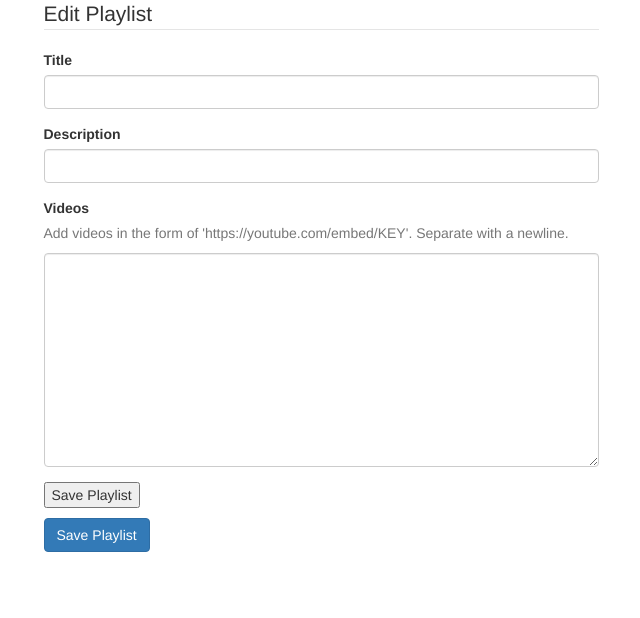
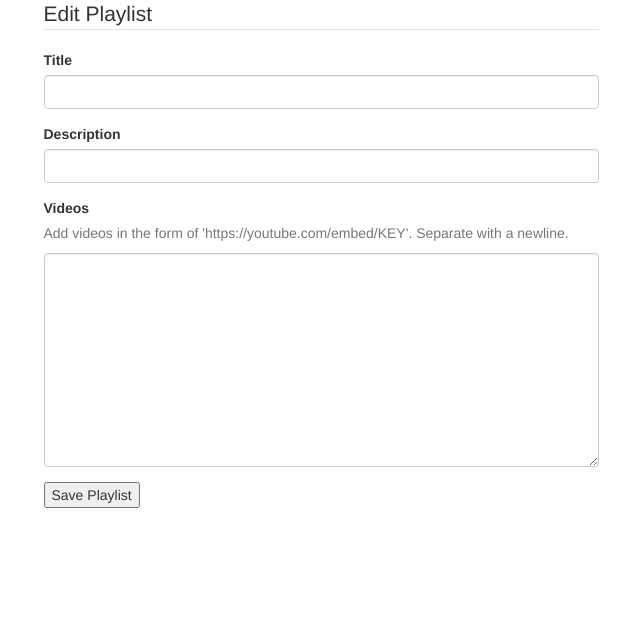
Before and after one commit to Beck-Haywood/playlister, a Flask app: template templates/playlists_edit.html in a window 1280 px wide. Shown: the part 73-691 px from the top of the page, without its empty margins (319-959 px from the left). Run offline with Flask 2, Linux system fonts and the light colour scheme; the template is opened without the code that fills it, so the values that code supplies are empty; some libraries are stand-ins or nearby versions.

Commit message:
Deleted a save button

```diff
--- a/templates/playlists_edit.html
+++ b/templates/playlists_edit.html
@@ -7,10 +7,6 @@
         <form method='POST' action='/playlists/{{playlist._id}}'>
             <input type='hidden' name='_method' value='PUT'/>
             {% include 'partials/playlists_form.html' %}
-            <!-- BUTTON -->
-            <div class='form-group'>
-                <button class='btn btn-primary' type='submit'>Save Playlist</button>
-            </div>
         </form>
     </div>
 </div>
```
